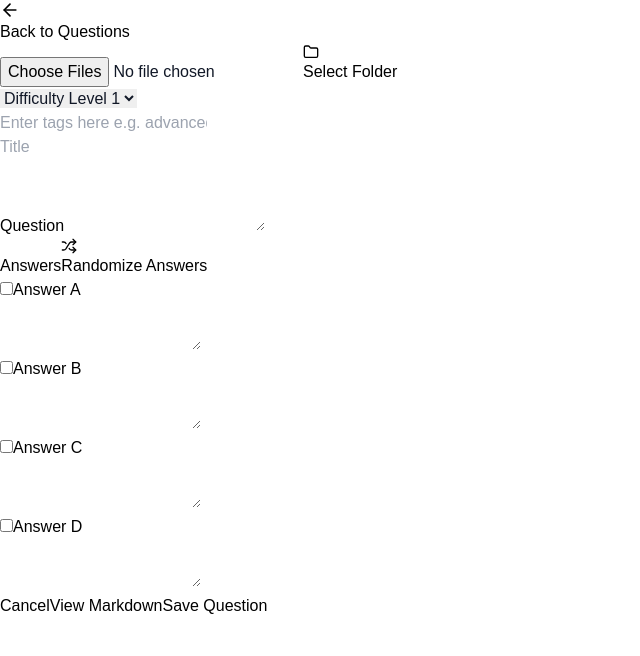
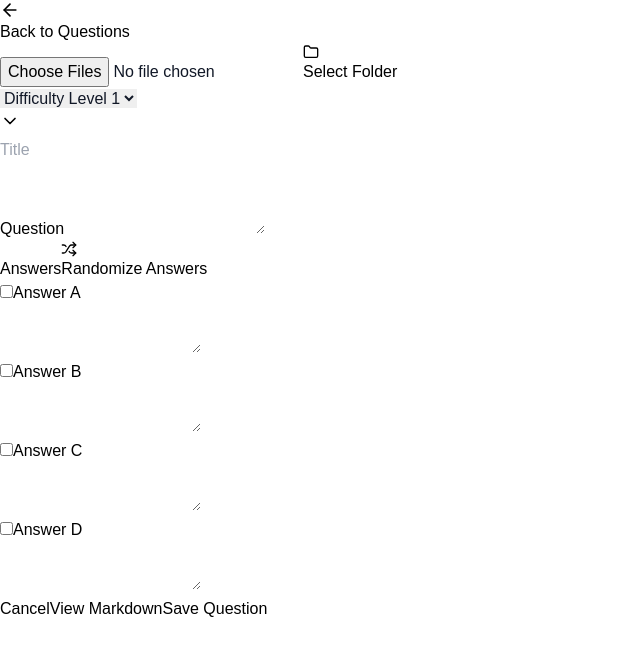
Before and after one commit to NeemaMwende/VisualEditor, a Next.js app: page /questioneditor in a window 1280 px wide. Shown: the top 656 px of the page, without its empty margins (0-640 px from the left). Built offline with nearby package versions, Linux system fonts and the light colour scheme.

Commit message:
fix: tags dropdown

```diff
--- a/src/app/questioneditor/components/TagSelector.tsx
+++ b/src/app/questioneditor/components/TagSelector.tsx
@@ -1,6 +1,6 @@
 import React, { useState, useEffect } from 'react';
 import { parseMarkdownContent } from '../../../utils/markdownUtils';
-import { Check, X, ChevronDown } from 'lucide-react';
+import { Check, X, ChevronDown, Plus } from 'lucide-react';
 
 interface FileData {
   name: string;
@@ -12,25 +12,22 @@ interface TagSelectorProps {
   selectedTags: string[];
   onTagsChange: (tags: string[]) => void;
   files: FileData[];
-  className?: string;
+  //className?: string;
 }
 
 const TagSelector: React.FC<TagSelectorProps> = ({
   selectedTags,
   onTagsChange,
   files,
-  className = ""
+  //className = ""
 }) => {
   const [availableTags, setAvailableTags] = useState<string[]>([]);
   const [isOpen, setIsOpen] = useState<boolean>(false);
   const [searchTerm, setSearchTerm] = useState<string>('');
-  const [newTag, setNewTag] = useState<string>('');
-  const isFileMode = files.length > 0;
+  const [allUsedTags, setAllUsedTags] = useState<string[]>([]);
 
   useEffect(() => {
-    if (isFileMode) {
-      // Extract tags from all files
-      const allTags = files.reduce<string[]>((tags, file) => {
+    const fileTags = files.reduce<string[]>((tags, file) => {
       try {
         const parsedData = parseMarkdownContent(file.content);
         return [...tags, ...(parsedData.tags || [])];
@@ -40,11 +37,11 @@ const TagSelector: React.FC<TagSelectorProps> = ({
       }
     }, []);
 
-      const uniqueTags = [...new Set(allTags)].sort();
+    const storedTags = JSON.parse(localStorage.getItem('usedTags') || '[]');
+
+    const uniqueTags = [...new Set([...fileTags, ...storedTags])].sort();
     setAvailableTags(uniqueTags);
-    } else {
-      setAvailableTags([]);
-    }
+    setAllUsedTags(uniqueTags);
   }, [files]);
 
   const filteredTags = availableTags.filter(tag =>
@@ -56,6 +53,11 @@ const TagSelector: React.FC<TagSelectorProps> = ({
       ? selectedTags.filter(t => t !== tag)
       : [...selectedTags, tag];
     onTagsChange(newTags);
+    setIsOpen(false);
+
+    const updatedUsedTags = [...new Set([...allUsedTags, tag])];
+    setAllUsedTags(updatedUsedTags);
+    localStorage.setItem('usedTags', JSON.stringify(updatedUsedTags));
   };
 
   const removeTag = (tagToRemove: string): void => {
@@ -67,43 +69,32 @@ const TagSelector: React.FC<TagSelectorProps> = ({
     setSearchTerm(event.target.value);
   };
 
-  const handleNewTagChange = (event: React.ChangeEvent<HTMLInputElement>): void => {
-    setNewTag(event.target.value);
-  };
-
   const handleNewTagSubmit = (event: React.KeyboardEvent<HTMLInputElement>): void => {
-    if (event.key === 'Enter' && newTag.trim()) {
-      const trimmedTag = newTag.trim();
+    if (event.key === 'Enter' && searchTerm.trim()) {
+      const trimmedTag = searchTerm.trim();
       if (!selectedTags.includes(trimmedTag)) {
-        onTagsChange([...selectedTags, trimmedTag]);
+        toggleTag(trimmedTag);
+        setSearchTerm('');
       }
-      setNewTag('');
     }
   };
 
-  const handleTagClick = (event: React.MouseEvent, tag: string): void => {
-    event.stopPropagation();
-    toggleTag(tag);
-  };
-
-  const handleTagRemove = (event: React.MouseEvent, tag: string): void => {
-    event.stopPropagation();
-    removeTag(tag);
-  };
-
   return (
-    <div className={`relative ${className}`}>
-      <div className="flex flex-wrap gap-2 min-h-[42px] p-2 border rounded-md bg-white">
-        <div className="flex flex-wrap gap-2 flex-grow">
+    <div className="relative w-full">
+      <div className="flex flex-col gap-2">
+        <div className="flex flex-wrap gap-2 min-h-[42px] p-2 border rounded-md bg-white shadow-sm hover:border-blue-400 transition-colors">
           {selectedTags.map(tag => (
             <span
               key={tag}
-              className="flex items-center gap-1 px-2 py-1 bg-blue-100 text-blue-800 rounded-md text-sm"
+              className="flex items-center gap-1 px-3 py-1 bg-blue-100 text-blue-800 rounded-full text-sm font-medium animate-fadeIn"
             >
               {tag}
               <button
-                onClick={(e) => handleTagRemove(e, tag)}
-                className="hover:text-blue-600"
+                onClick={(e) => {
+                  e.stopPropagation();
+                  removeTag(tag);
+                }}
+                className="hover:text-blue-600 transition-colors"
                 type="button"
                 aria-label={`Remove ${tag} tag`}
               >
@@ -112,71 +103,77 @@ const TagSelector: React.FC<TagSelectorProps> = ({
             </span>
           ))}
 
-          {!isFileMode && (
-            <input
-              type="text"
-              value={newTag}
-              onChange={handleNewTagChange}
-              onKeyDown={handleNewTagSubmit}
-              placeholder="Enter tags here e.g. advanced-react"
-              className="flex-grow outline-none border-none"
-              aria-label="Enter new tag"
-            />
-          )}
-        </div>
-
-        {isFileMode && (
           <button
             onClick={() => setIsOpen(!isOpen)}
-            className="flex items-center gap-1 text-gray-500 hover:text-gray-700 ml-auto"
+            className="flex items-center gap-1 text-gray-500 hover:text-gray-700 ml-auto transition-colors"
             type="button"
             aria-expanded={isOpen}
             aria-label="Toggle tag selection"
           >
-            <ChevronDown size={20} />
+            <ChevronDown
+              size={20}
+              className={`transform transition-transform duration-200 ${isOpen ? 'rotate-180' : ''}`}
+            />
           </button>
-        )}
         </div>
 
-      {isFileMode && isOpen && (
+        {/* Dropdown for tag selection */}
+        {isOpen && (
           <div
-          className="absolute z-10 w-full mt-1 bg-white border rounded-md shadow-lg"
+            className="absolute z-10 w-full mt-1 bg-white border rounded-md shadow-lg animate-slideDown"
             role="listbox"
             aria-label="Available tags"
           >
+            <div className="p-2 border-b">
+              <div className="relative">
                 <input
                   type="text"
                   value={searchTerm}
                   onChange={handleSearchChange}
-            placeholder="Search tags..."
-            className="w-full p-2 border-b focus:outline-none"
+                  onKeyDown={handleNewTagSubmit}
+                  placeholder="Search or create new tag..."
+                  className="w-full p-2 pr-8 border rounded-md focus:outline-none focus:ring-2 focus:ring-blue-400"
                   aria-label="Search tags"
                 />
+                {searchTerm && !filteredTags.includes(searchTerm) && (
+                  <button
+                    onClick={() => toggleTag(searchTerm)}
+                    className="absolute right-2 top-1/2 -translate-y-1/2 text-blue-600 hover:text-blue-800"
+                    type="button"
+                  >
+                    <Plus size={20} />
+                  </button>
+                )}
+              </div>
+            </div>
 
             <div className="max-h-48 overflow-y-auto">
               {filteredTags.length > 0 ? (
                 filteredTags.map(tag => (
                   <button
                     key={tag}
-                  onClick={(e) => handleTagClick(e, tag)}
-                  className="flex items-center justify-between w-full p-2 text-left hover:bg-gray-100"
+                    onClick={() => toggleTag(tag)}
+                    className="flex items-center justify-between w-full p-3 text-left hover:bg-gray-50 transition-colors"
                     role="option"
                     aria-selected={selectedTags.includes(tag)}
                     type="button"
                   >
                     <span>{tag}</span>
-                  {selectedTags.includes(tag) && <Check size={16} className="text-blue-600" />}
+                    {selectedTags.includes(tag) && (
+                      <Check size={16} className="text-blue-600" />
+                    )}
                   </button>
                 ))
               ) : (
-              <div className="p-2 text-gray-500 text-center">
-                No tags found
+                <div className="p-4 text-gray-500 text-center">
+                  {searchTerm ? 'Press Enter to create new tag' : 'No tags available'}
                 </div>
               )}
             </div>
           </div>
         )}
       </div>
+    </div>
   );
 };
 
```
Lines whose indentation alone changed are shown as unchanged.
